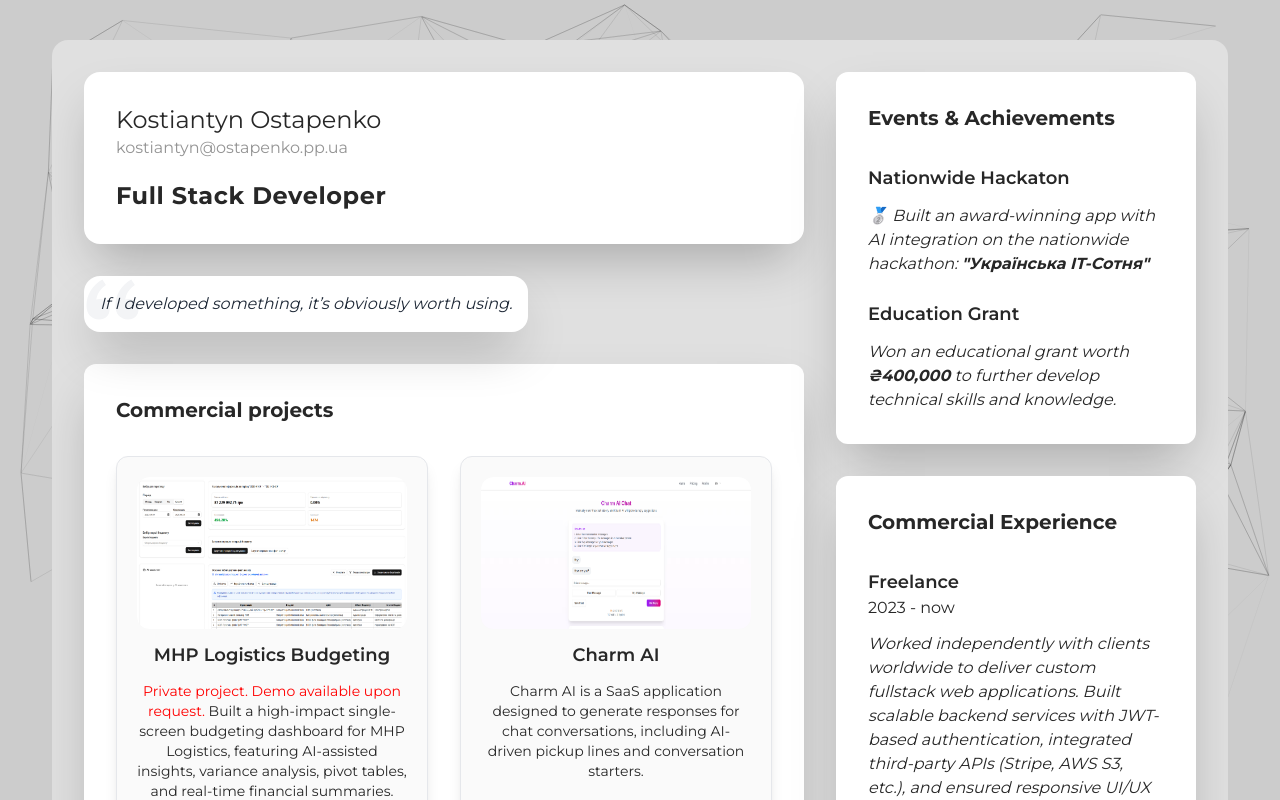
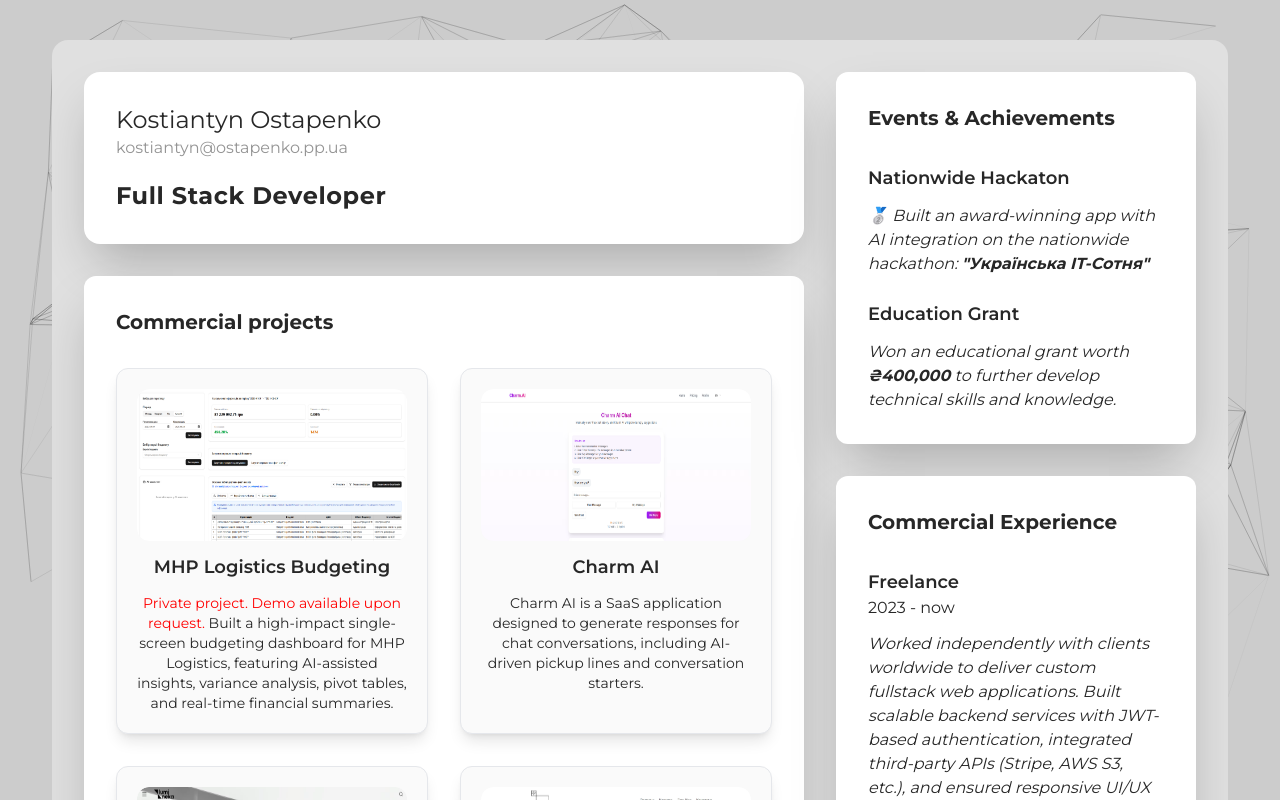
Before and after one commit to khos-streks/ostapenko, a Next.js app: page / in a window 1280 px wide. Shown: the top 800 px of the page. Built offline with nearby package versions, Linux system fonts and the light colour scheme; no server answers.

Commit message:
remove blockquoute

```diff
--- a/src/app/page.tsx
+++ b/src/app/page.tsx
@@ -22,7 +22,6 @@
 				<div className='flex gap-8 w-full max-md:flex-col'>
 					<div className='flex flex-col gap-8 w-2/3 max-md:contents max-lg:w-1/2'>
 						<Header />
-						<Blockquote>If I developed something, it’s obviously worth using.</Blockquote>
 						<Portfolio className='max-md:order-5' />
 						<Contacts className='max-md:order-6' />
 					</div>
--- a/src/components/ui/blockquote.tsx
+++ /dev/null
@@ -1,29 +0,0 @@
-import clsx from 'clsx'
-import { PropsWithChildren } from 'react'
-
-export function Blockquote({ children, className }: PropsWithChildren<{ className?: string }>) {
-	return (
-		<blockquote className={clsx('relative bg-white rounded-2xl shadow-2xl p-4 overflow-hidden w-fit', className)}>
-			<svg
-				className='absolute -top-2 -left-1 size-16 text-gray-100'
-				width='16'
-				height='16'
-				viewBox='0 0 16 16'
-				fill='none'
-				xmlns='http://www.w3.org/2000/svg'
-				aria-hidden='true'
-			>
-				<path
-					d='M7.39762 10.3C7.39762 11.0733 7.14888 11.7 6.6514 12.18C6.15392 12.6333 5.52552 12.86 4.76621 12.86C3.84979 12.86 3.09047 12.5533 2.48825 11.94C1.91222 11.3266 1.62421 10.4467 1.62421 9.29999C1.62421 8.07332 1.96459 6.87332 2.64535 5.69999C3.35231 4.49999 4.33418 3.55332 5.59098 2.85999L6.4943 4.25999C5.81354 4.73999 5.26369 5.27332 4.84476 5.85999C4.45201 6.44666 4.19017 7.12666 4.05926 7.89999C4.29491 7.79332 4.56983 7.73999 4.88403 7.73999C5.61716 7.73999 6.21938 7.97999 6.69067 8.45999C7.16197 8.93999 7.39762 9.55333 7.39762 10.3ZM14.6242 10.3C14.6242 11.0733 14.3755 11.7 13.878 12.18C13.3805 12.6333 12.7521 12.86 11.9928 12.86C11.0764 12.86 10.3171 12.5533 9.71484 11.94C9.13881 11.3266 8.85079 10.4467 8.85079 9.29999C8.85079 8.07332 9.19117 6.87332 9.87194 5.69999C10.5789 4.49999 11.5608 3.55332 12.8176 2.85999L13.7209 4.25999C13.0401 4.73999 12.4903 5.27332 12.0713 5.85999C11.6786 6.44666 11.4168 7.12666 11.2858 7.89999C11.5215 7.79332 11.7964 7.73999 12.1106 7.73999C12.8437 7.73999 13.446 7.97999 13.9173 8.45999C14.3886 8.93999 14.6242 9.55333 14.6242 10.3Z'
-					fill='currentColor'
-				></path>
-			</svg>
-
-			<div className='relative z-10'>
-				<p className='text-gray-800'>
-					<em>{children}</em>
-				</p>
-			</div>
-		</blockquote>
-	)
-}
```
